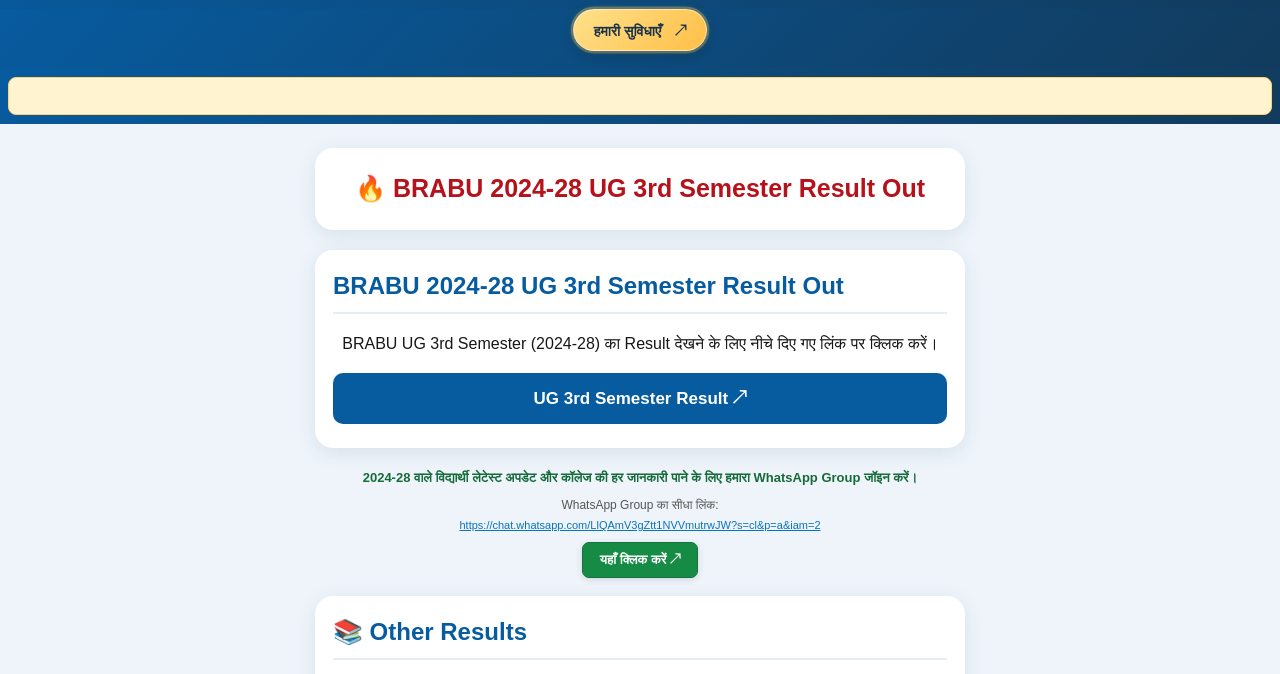
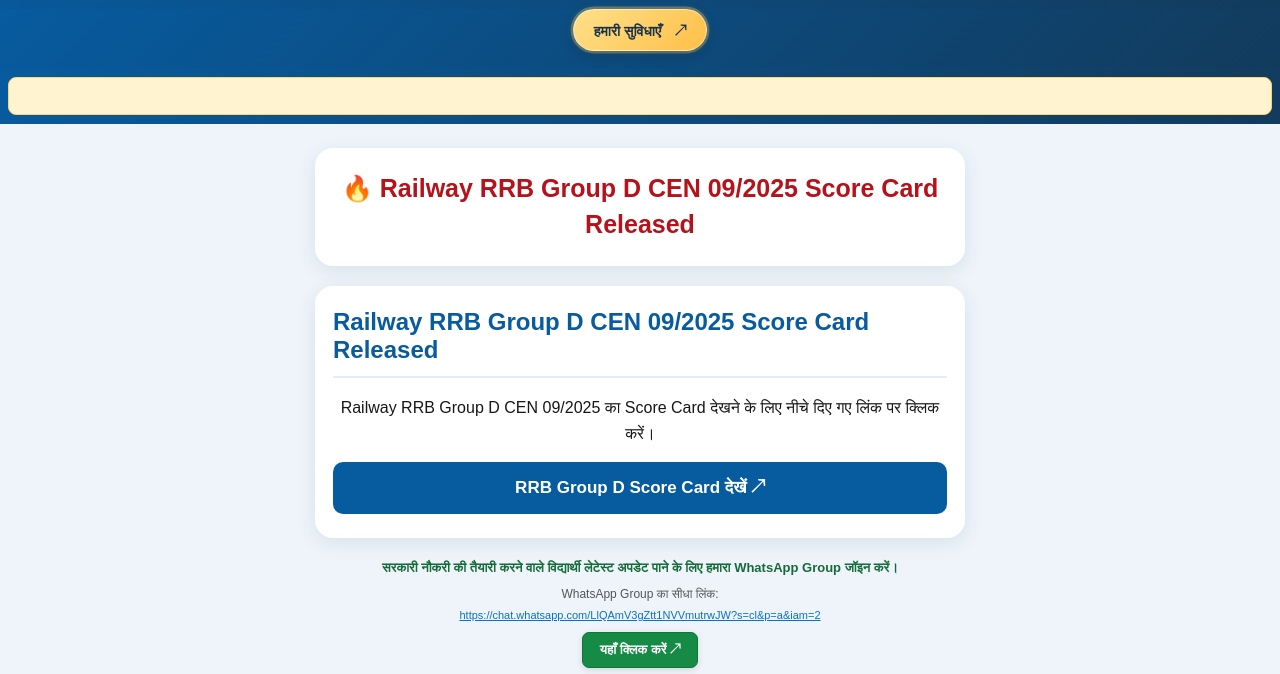
Before and after one commit to gov-exam-results/gov-exam-results.github.io, a plain HTML site: page index.html in a window 1280 px wide. Shown: the part 90-764 px from the top of the page. Drawn offline with Linux system fonts and the light colour scheme.

Commit message:
Add files via upload

```diff
--- a/index.html
+++ b/index.html
@@ -393,17 +393,18 @@ img {
 <div class="latest-results-wrap"><marquee class="latest-results-marquee" behavior="scroll" direction="left" scrollamount="4" onmouseover="this.stop();" onmouseout="this.start();"><a class="latest-results-link" href="index.html" aria-label="नए आए हुए Result देखने के लिए मुख्य पेज खोलें">🆕 नए आए हुए Result देखने के लिए यहां क्लिक करें ↗</a></marquee></div>
 
 <main class="container cyber-post" id="latestResult">
-<section class="card gds-heading-card"><h2>🔥 BRABU 2024-28 UG 3rd Semester Result Out</h2></section>
-<section class="card gds-result-card"><h2>BRABU 2024-28 UG 3rd Semester Result Out</h2>
-<p style="font-size:16px;line-height:1.6;margin:0 0 16px;text-align:center;">BRABU UG 3rd Semester (2024-28) का Result देखने के लिए नीचे दिए गए लिंक पर क्लिक करें।</p>
-<a class="gds-result-link" href="https://result.braburesults.com/result-view" target="_blank" rel="noopener noreferrer">UG 3rd Semester Result ↗</a></section>
+<section class="card gds-heading-card"><h2>🔥 Railway RRB Group D CEN 09/2025 Score Card Released</h2></section>
+<section class="card gds-result-card"><h2>Railway RRB Group D CEN 09/2025 Score Card Released</h2>
+<p style="font-size:16px;line-height:1.6;margin:0 0 16px;text-align:center;">Railway RRB Group D CEN 09/2025 का Score Card देखने के लिए नीचे दिए गए लिंक पर क्लिक करें।</p>
+<a class="gds-result-link" href="https://rrb.digialm.com/EForms/configuredHtml/33128/101714/login.html" target="_blank" rel="noopener noreferrer">RRB Group D Score Card देखें ↗</a></section>
 <div class="student-whatsapp-update">
-  <a class="student-whatsapp-description" href="https://chat.whatsapp.com/LlQAmV3gZtt1NVVmutrwJW?s=cl&amp;p=a&amp;iam=2" target="_blank" rel="noopener noreferrer">2024-28 वाले विद्यार्थी लेटेस्ट अपडेट और कॉलेज की हर जानकारी पाने के लिए हमारा WhatsApp Group जॉइन करें।</a>
+  <a class="student-whatsapp-description" href="https://chat.whatsapp.com/LlQAmV3gZtt1NVVmutrwJW?s=cl&amp;p=a&amp;iam=2" target="_blank" rel="noopener noreferrer">सरकारी नौकरी की तैयारी करने वाले विद्यार्थी लेटेस्ट अपडेट पाने के लिए हमारा WhatsApp Group जॉइन करें।</a>
   <div class="student-whatsapp-direct-label">WhatsApp Group का सीधा लिंक:</div>
   <a class="student-whatsapp-url" href="https://chat.whatsapp.com/LlQAmV3gZtt1NVVmutrwJW?s=cl&amp;p=a&amp;iam=2" target="_blank" rel="noopener noreferrer">https://chat.whatsapp.com/LlQAmV3gZtt1NVVmutrwJW?s=cl&amp;p=a&amp;iam=2</a>
   <a class="student-whatsapp-button" href="https://chat.whatsapp.com/LlQAmV3gZtt1NVVmutrwJW?s=cl&amp;p=a&amp;iam=2" target="_blank" rel="noopener noreferrer">यहाँ क्लिक करें ↗</a>
 </div>
 <section class="card gds-link-card" id="otherResults"><h2>📚 Other Results</h2><div id="otherResultsList">
+<a class="other-result-text-link" href="brabu-2024-28-ug-3rd-semester-result.html" target="_blank" rel="noopener noreferrer">BRABU 2024-28 UG 3rd Semester Result ↗</a>
 <a class="other-result-text-link" href="brabu-2023-26-bca-6th-semester-result.html">BRABU 2023-26 BCA 6th Semester Result ↗</a>
 <a class="other-result-text-link" href="ssc-gd-constable-exam-2026-result.html">SSC GD Constable Exam 2026 Result ↗</a>
 <a class="other-result-text-link" href="rrb-alp-cbat-exam-city-2026.html">RRB ALP CBAT Exam City Details 2026 ↗</a>
```
